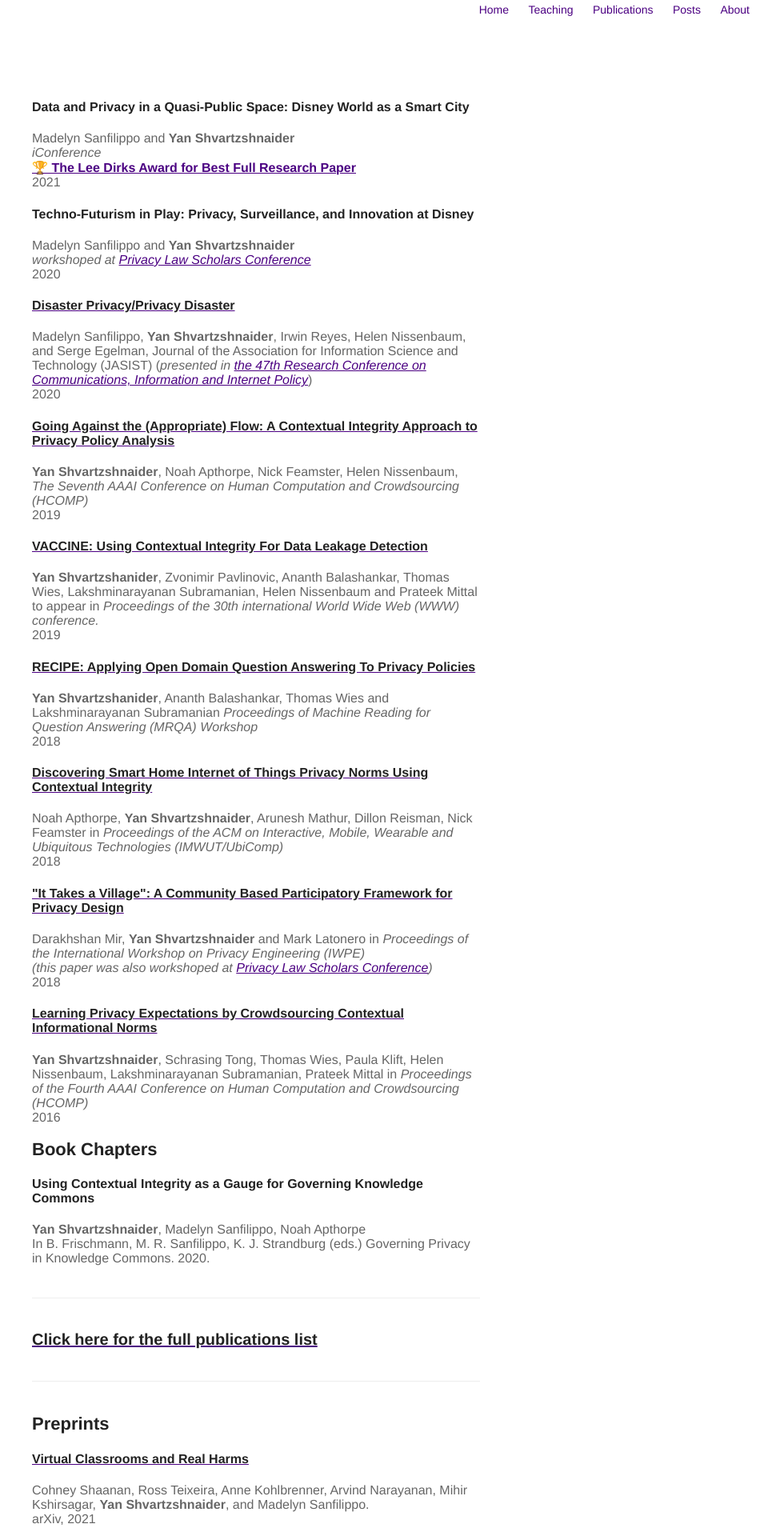
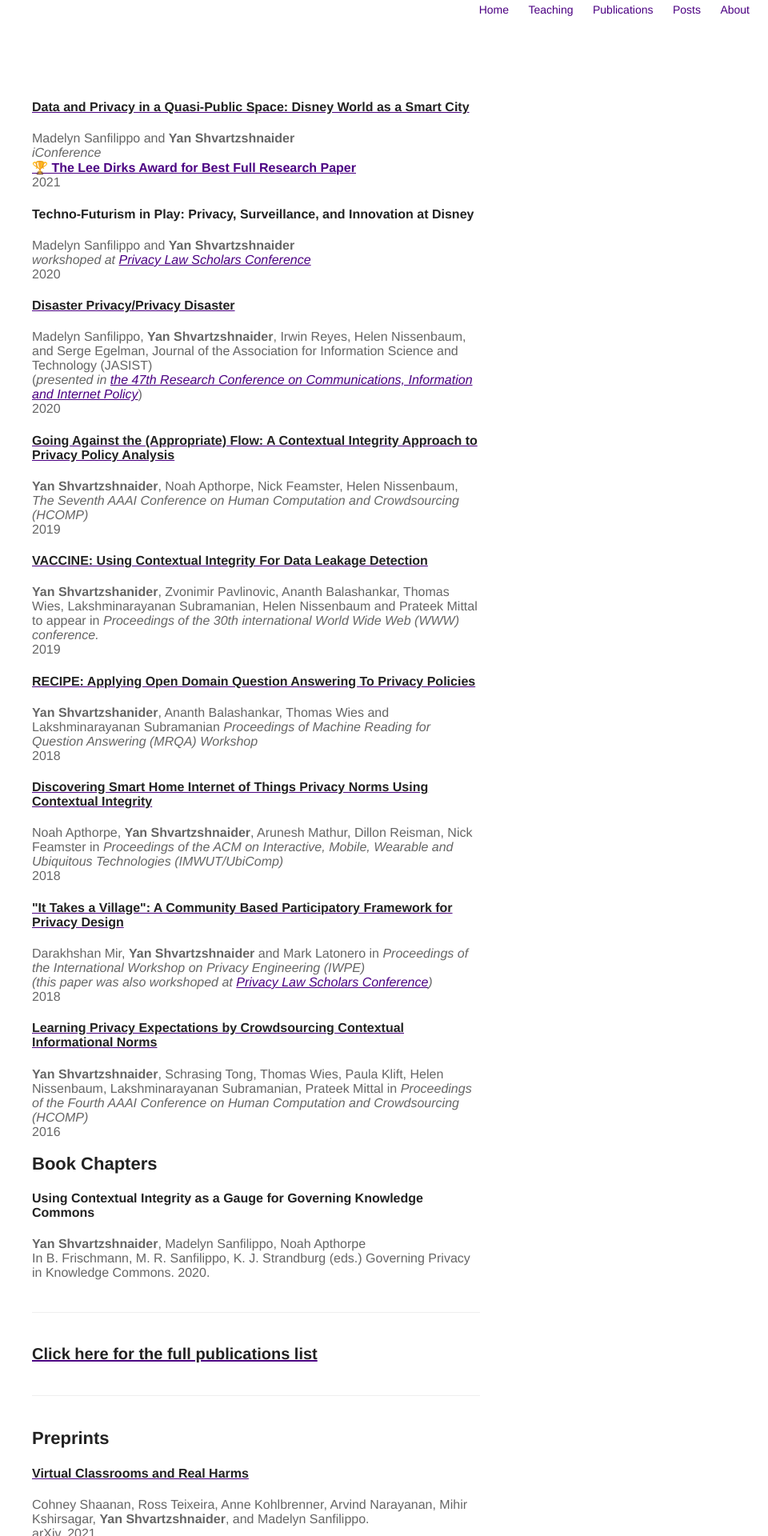
Before and after one commit to yansh/website, a Jekyll site: the page built from publications.html, in a window 1280 px wide. Shown: the top 1920 px of the page at 80% size, without its empty margins (320-1280 px from the left). Built offline with Jekyll 4.4.1, drawn with Linux system fonts in a browser that asks for light colours.

Commit message:
adding disney paper

```diff
--- a/full_publications.html
+++ b/full_publications.html
@@ -5,7 +5,10 @@ title: Publications
 
 <section class="list">
   <div class="item">
-            <h4 class="title">Data and Privacy in a Quasi-Public Space: Disney World as a Smart City</h4>
+ <a class="url" target="_blank"
+		 href="{{site.urtl}}/papers/Disney_iConference.pdf">
+            <h4 class="title">Data and Privacy in a Quasi-Public Space: Disney
+		    World as a Smart City</h4></a>
         Madelyn Sanfilippo and  <b>Yan Shvartzshnaider</b><br/>
 	<i>iConference</i><br/>
 	<b><a href="https://ischools.org/Awards"> &#127942; The Lee Dirks Award for Best Full
--- a/publications.html
+++ b/publications.html
@@ -5,7 +5,10 @@ title: publications
 
 <section class="list">
      <div class="item">
-            <h4 class="title">Data and Privacy in a Quasi-Public Space: Disney World as a Smart City</h4>
+  <a class="url" target="_blank"
+		 href="{{site.urtl}}/papers/Disney_iConference.pdf">
+            <h4 class="title">Data and Privacy in a Quasi-Public Space: Disney
+		    World as a Smart City</h4></a>
         Madelyn Sanfilippo and  <b>Yan Shvartzshnaider</b><br/>
 	<i>iConference</i><br/>
 	<b><a href="https://ischools.org/Awards">&#127942; The Lee Dirks Award for Best Full Research Paper</a> </b>
@@ -20,7 +23,9 @@ title: publications
     <div class="item">
         <a class="url" target="_blank" href="https://asistdl.onlinelibrary.wiley.com/doi/abs/10.1002/asi.24353">
             <h4 class="title">Disaster Privacy/Privacy Disaster</h4></a>
-        Madelyn Sanfilippo,  <b>Yan Shvartzshnaider</b>, Irwin Reyes, Helen Nissenbaum, and Serge Egelman, Journal of the Association for Information Science and Technology (JASIST)<br\>
+        Madelyn Sanfilippo,  <b>Yan Shvartzshnaider</b>, Irwin Reyes, Helen
+		Nissenbaum, and Serge Egelman, Journal of the Association for
+		Information Science and Technology (JASIST)<br/>
        (<i>presented in <a class="url" target="_blank"  href="https://www.tprcweb.com/friday-paper-sessions-2">the 47th Research Conference on Communications, Information and Internet Policy</a></i>)
         <aside>2020</aside>
     </div>
```
Also changed, not shown: 3 other files.
